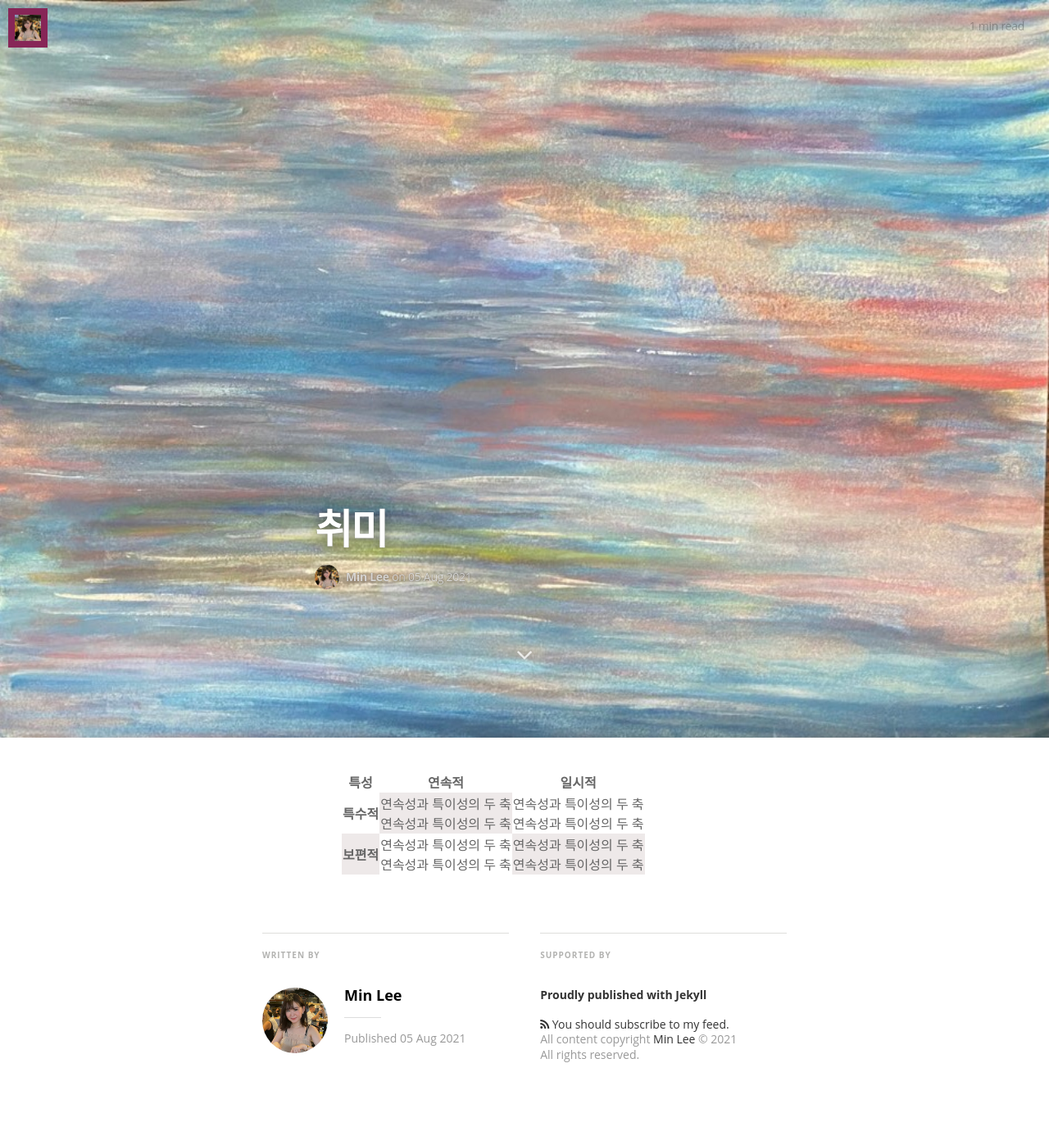
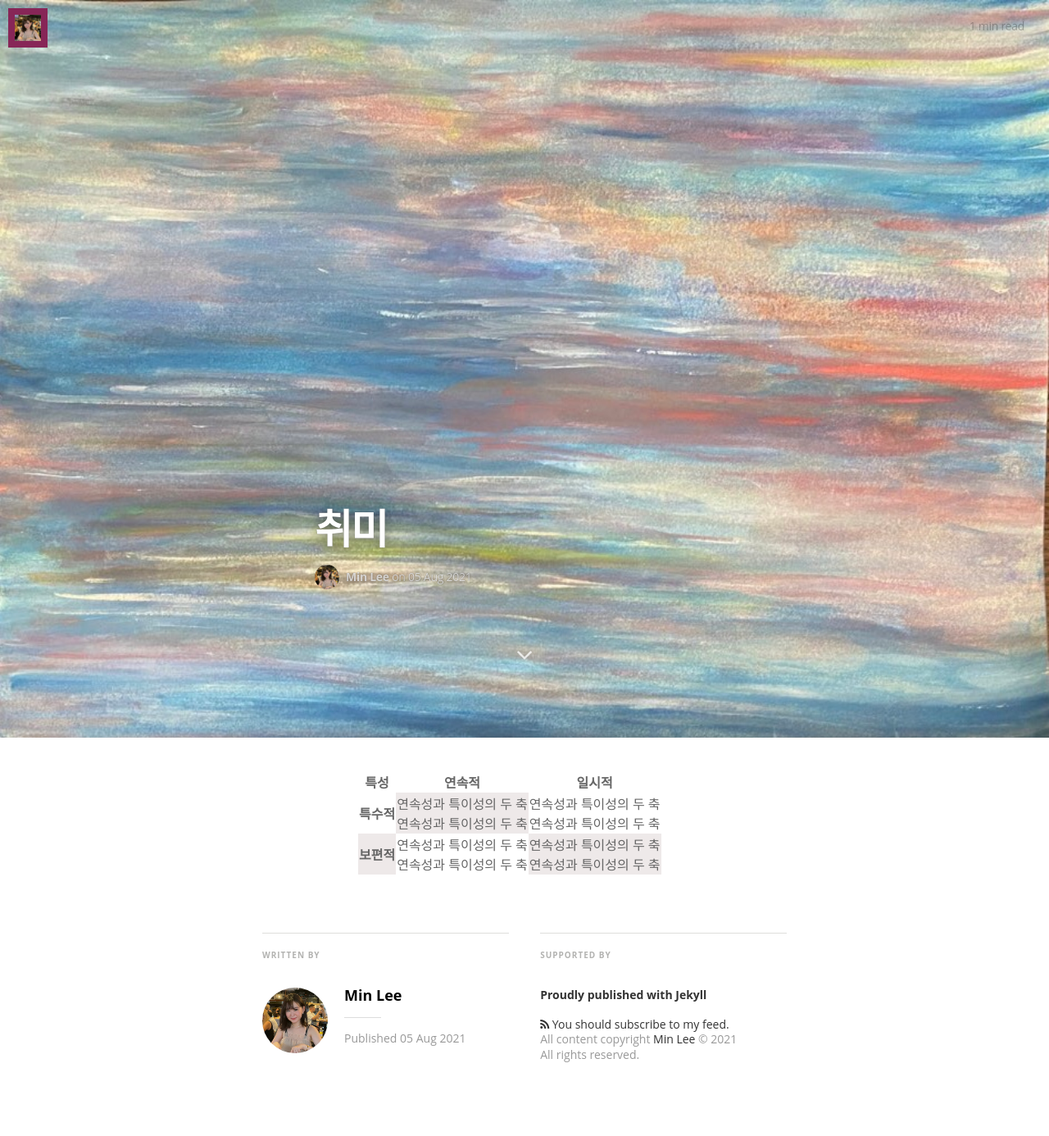
Before and after one commit to minniie/minniie.github.io, a Jekyll site: the page built from _posts/2021-08-05-post4.markdown, in a window 1280 px wide. Shown: the top 1386 px of the page at 82% size. Built offline with Jekyll 4.4.1, drawn with Linux system fonts in a browser that asks for light colours; nearby versions of some CDN libraries; some web fonts are replaced; grey boxes are pictures that could not be loaded.

Commit message:
Update main.sass

```diff
--- a/css/main.sass
+++ b/css/main.sass
@@ -35,6 +35,8 @@ table
   display: block
   margin-left: auto
   margin-right: auto
+  padding-left: 20px
+  padding-right: 20px
   width: 70%
   border: 1px solid #FFF
   border-collapse: collapse
```
